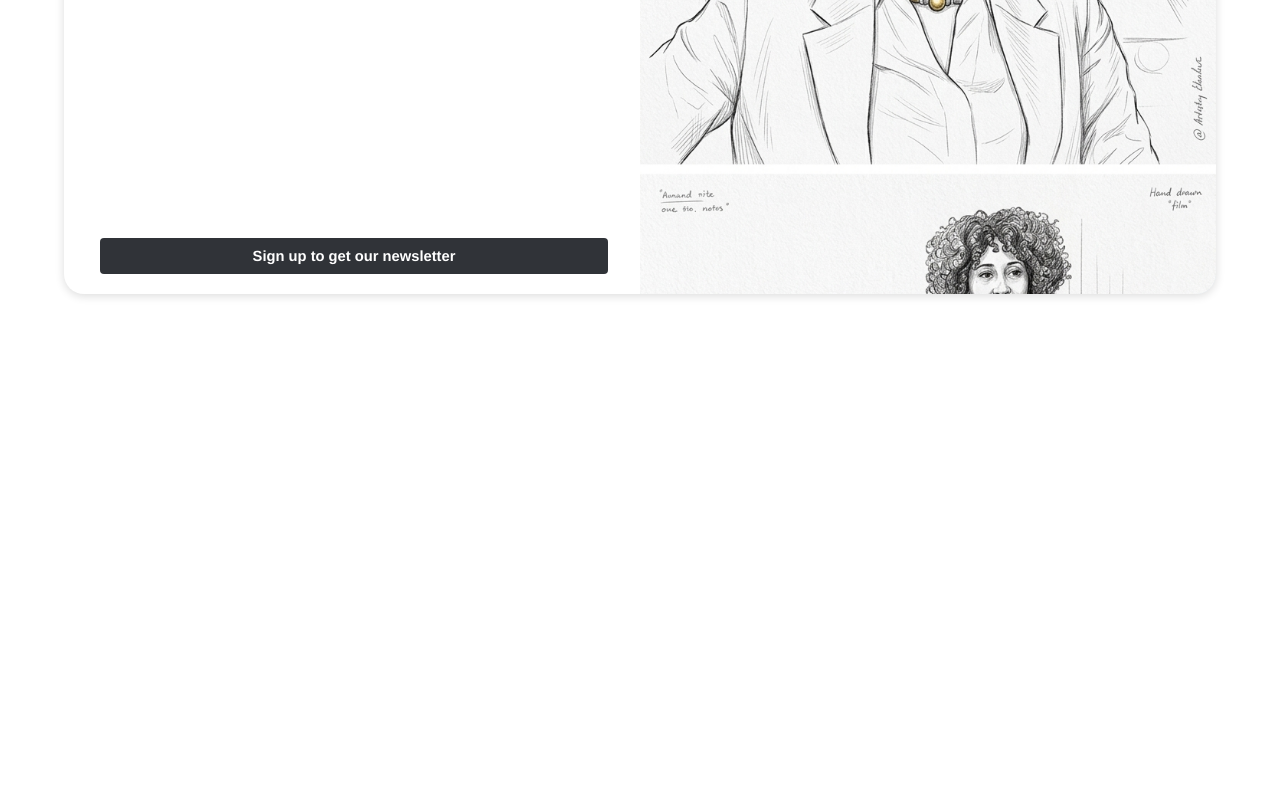
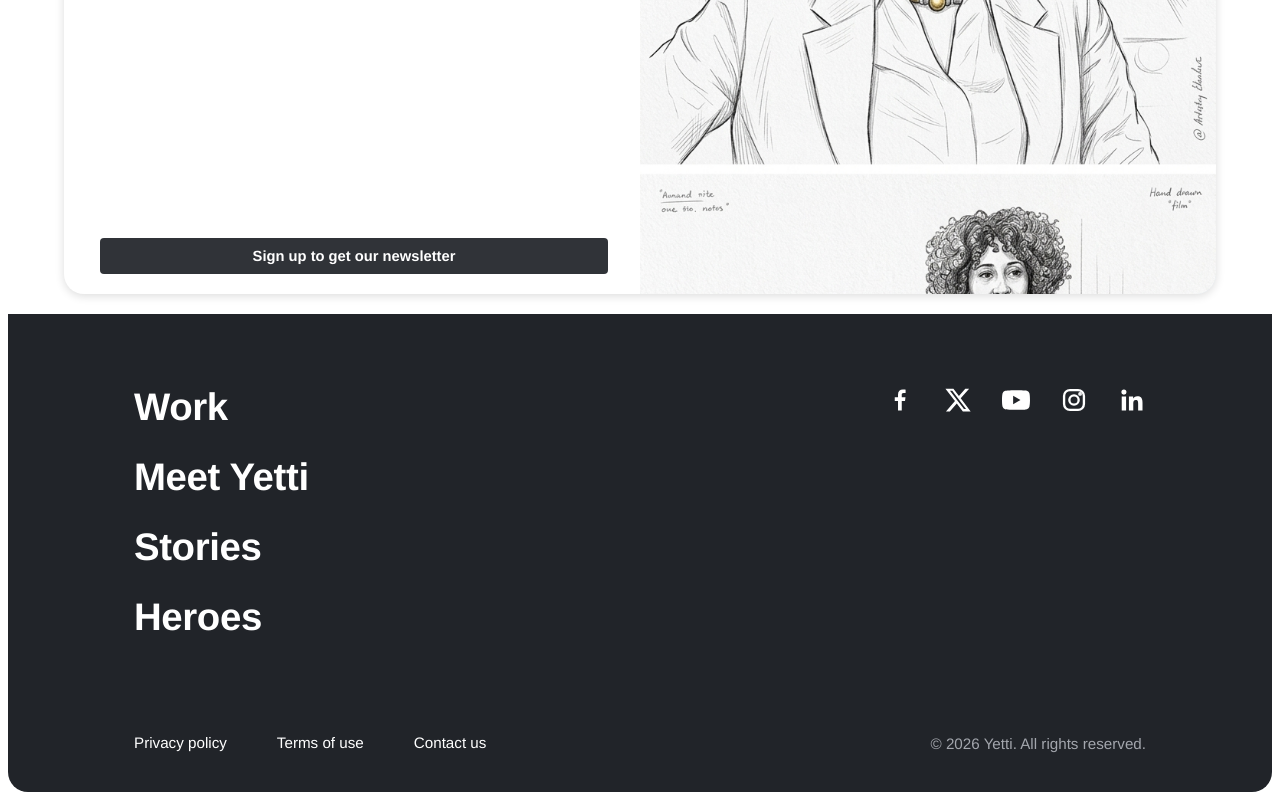
Before and after one commit to abudiayu/Yettti, a React (Vite) app in the folder Yettti/: page / in a window 1280 px wide. Shown: the part 6176-6976 px from the top of the page. Before the commit the page ends 6498 px from the top, so only its background shows below. Built offline with nearby package versions, Linux system fonts and the light colour scheme.

Commit message:
the Footer section

```diff
--- a/Yettti/src/Components/Footer/Footer.jsx
+++ b/Yettti/src/Components/Footer/Footer.jsx
@@ -1,10 +1,120 @@
-import React from 'react'
-import "./Footer.module.css"
+import React from "react";
+import styles from "./Footer.module.css";
+
+// Edit the links here. Swap "#" for your real routes or URLs.
+const NAV = [
+  { label: "Work", href: "#" },
+  { label: "Meet Yetti", href: "#" },
+  { label: "Stories", href: "#" },
+  { label: "Heroes", href: "#" },
+];
+
+const LEGAL = [
+  { label: "Privacy policy", href: "#" },
+  { label: "Terms of use", href: "#" },
+  { label: "Contact us", href: "#" },
+];
+
+const SOCIALS = [
+  {
+    name: "Facebook",
+    href: "#",
+    icon: (
+      <path d="M13.5 21v-8.2h2.8l.4-3.2h-3.2V7.6c0-.9.3-1.5 1.6-1.5h1.7V3.2c-.3 0-1.3-.1-2.4-.1-2.4 0-4.1 1.5-4.1 4.2v2.3H7.5v3.2h2.8V21h3.2z" />
+    ),
+  },
+  {
+    name: "X",
+    href: "#",
+    icon: (
+      <path d="M18.244 2.25h3.308l-7.227 8.26 8.502 11.24H16.17l-5.214-6.817L4.99 21.75H1.68l7.73-8.835L1.254 2.25H8.08l4.713 6.231zm-1.161 17.52h1.833L7.084 4.126H5.117z" />
+    ),
+  },
+  {
+    name: "YouTube",
+    href: "#",
+    icon: (
+      <path d="M23.498 6.186a3.016 3.016 0 0 0-2.122-2.136C19.505 3.545 12 3.545 12 3.545s-7.505 0-9.377.505A3.017 3.017 0 0 0 .502 6.186C0 8.07 0 12 0 12s0 3.93.502 5.814a3.016 3.016 0 0 0 2.122 2.136c1.871.505 9.376.505 9.376.505s7.505 0 9.377-.505a3.015 3.015 0 0 0 2.122-2.136C24 15.93 24 12 24 12s0-3.93-.502-5.814zM9.545 15.568V8.432L15.818 12l-6.273 3.568z" />
+    ),
+  },
+  {
+    name: "Instagram",
+    href: "#",
+    stroke: true,
+    icon: (
+      <>
+        <rect x="3.5" y="3.5" width="17" height="17" rx="5" />
+        <circle cx="12" cy="12" r="4" />
+        <circle cx="17.2" cy="6.8" r="0.6" fill="currentColor" />
+      </>
+    ),
+  },
+  {
+    name: "LinkedIn",
+    href: "#",
+    icon: (
+      <path d="M6.94 21H3.2V9h3.74v12zM5.07 7.4a2.17 2.17 0 1 1 0-4.34 2.17 2.17 0 0 1 0 4.34zM21 21h-3.73v-5.84c0-1.39-.03-3.18-1.94-3.18-1.94 0-2.24 1.52-2.24 3.08V21H9.36V9h3.58v1.64h.05c.5-.94 1.72-1.94 3.54-1.94 3.78 0 4.47 2.49 4.47 5.72V21z" />
+    ),
+  },
+];
 
 function Footer() {
+  const year = new Date().getFullYear();
+
   return (
-    <div>Footer</div>
-  )
+    <footer className={styles.footer}>
+      <div className={styles.top}>
+        <nav aria-label="Footer">
+          <ul className={styles.nav}>
+            {NAV.map((item) => (
+              <li key={item.label}>
+                <a href={item.href} className={styles.navLink}>
+                  {item.label}
+                </a>
+              </li>
+            ))}
+          </ul>
+        </nav>
+
+        <ul className={styles.socials}>
+          {SOCIALS.map((s) => (
+            <li key={s.name}>
+              <a
+                href={s.href}
+                className={styles.socialLink}
+                aria-label={s.name}
+                target="_blank"
+                rel="noopener noreferrer"
+              >
+                <svg
+                  viewBox="0 0 24 24"
+                  aria-hidden="true"
+                  className={s.stroke ? styles.stroke : undefined}
+                >
+                  {s.icon}
+                </svg>
+              </a>
+            </li>
+          ))}
+        </ul>
+      </div>
+
+      <div className={styles.bottom}>
+        <ul className={styles.legal}>
+          {LEGAL.map((item) => (
+            <li key={item.label}>
+              <a href={item.href} className={styles.legalLink}>
+                {item.label}
+              </a>
+            </li>
+          ))}
+        </ul>
+        <p className={styles.copy}>
+          &copy; {year} Yetti. All rights reserved.
+        </p>
+      </div>
+    </footer>
+  );
 }
 
-export default Footer
+export default Footer;
--- a/Yettti/src/Components/Footer/Footer.module.css
+++ b/Yettti/src/Components/Footer/Footer.module.css
@@ -0,0 +1,160 @@
+.footer {
+  --ft-bg: #212429;
+  --ft-text: #ffffff;
+  --ft-muted: #a3a6ad;
+  --ft-accent: #ff4f0f;
+
+  box-sizing: border-box;
+  width: 100%;
+  padding: 72px 126px 40px;
+  background: var(--ft-bg);
+  color: var(--ft-text);
+  border-radius: 0 0 20px 20px;
+  font-family: "Helvetica Neue", Arial, system-ui, sans-serif;
+}
+
+.footer *,
+.footer *::before,
+.footer *::after {
+  box-sizing: border-box;
+}
+
+.footer ul {
+  margin: 0;
+  padding: 0;
+  list-style: none;
+}
+
+.footer a {
+  color: inherit;
+  text-decoration: none;
+}
+
+.footer a:focus-visible {
+  outline: 2px solid var(--ft-accent);
+  outline-offset: 4px;
+  border-radius: 2px;
+}
+
+/* ---------- top: links + socials ---------- */
+.top {
+  display: flex;
+  justify-content: space-between;
+  align-items: flex-start;
+  gap: 32px;
+}
+
+.nav {
+  display: flex;
+  flex-direction: column;
+  gap: 28px;
+}
+
+.navLink {
+  display: inline-block;
+  font-size: clamp(1.8rem, 3vw, 2.6rem);
+  font-weight: 600;
+  line-height: 1.1;
+  letter-spacing: -0.01em;
+  transition: color 0.15s ease;
+}
+
+.navLink:hover {
+  color: var(--ft-accent);
+}
+
+.socials {
+  display: flex;
+  align-items: center;
+  gap: 30px;
+  padding-top: 8px;
+}
+
+.socialLink {
+  display: grid;
+  place-items: center;
+  width: 28px;
+  height: 28px;
+  transition: color 0.15s ease;
+}
+
+.socialLink:hover {
+  color: var(--ft-accent);
+}
+
+.socialLink svg {
+  width: 100%;
+  height: 100%;
+  fill: currentColor;
+}
+
+.socialLink svg.stroke {
+  fill: none;
+  stroke: currentColor;
+  stroke-width: 2;
+}
+
+/* ---------- bottom: legal + copyright ---------- */
+.bottom {
+  display: flex;
+  justify-content: space-between;
+  align-items: center;
+  flex-wrap: wrap;
+  gap: 16px 32px;
+  margin-top: 96px;
+}
+
+.legal {
+  display: flex;
+  flex-wrap: wrap;
+  gap: 12px 50px;
+}
+
+.legalLink,
+.copy {
+  font-size: 0.95rem;
+  color: var(--ft-muted);
+}
+
+.legalLink {
+  transition: color 0.15s ease;
+}
+
+.legalLink:hover {
+  color: var(--ft-text);
+}
+
+.copy {
+  margin: 0;
+}
+
+/* ---------- responsive ---------- */
+@media (max-width: 1100px) {
+  .footer {
+    padding: 56px 48px 32px;
+  }
+}
+
+@media (max-width: 640px) {
+  .footer {
+    padding: 40px 20px 28px;
+  }
+  .top {
+    flex-direction: column-reverse;
+  }
+  .nav {
+    gap: 20px;
+  }
+  .socials {
+    gap: 24px;
+    padding-top: 0;
+  }
+  .bottom {
+    flex-direction: column;
+    align-items: flex-start;
+    margin-top: 56px;
+  }
+  .legal {
+    gap: 12px 28px;
+  }
+}
--- a/Yettti/src/Pages/Home/Home.jsx
+++ b/Yettti/src/Pages/Home/Home.jsx
@@ -7,6 +7,7 @@ import Family from '../../Components/Family/Family'
 import Friends from '../../Components/Friends/Friends'
 import Announcements from '../../Components/Announcements/Announcements'
 import SignUrThumpe from '../../Components/SignUrThumpe/SignUrThumpe'
+import Footer from '../../Components/Footer/Footer'
 
 function Home() {
   return (
@@ -19,6 +20,7 @@ function Home() {
      <Friends/>
      <Announcements/>
      <SignUrThumpe/>
+     <Footer/>
     </>
   )
 }
```
